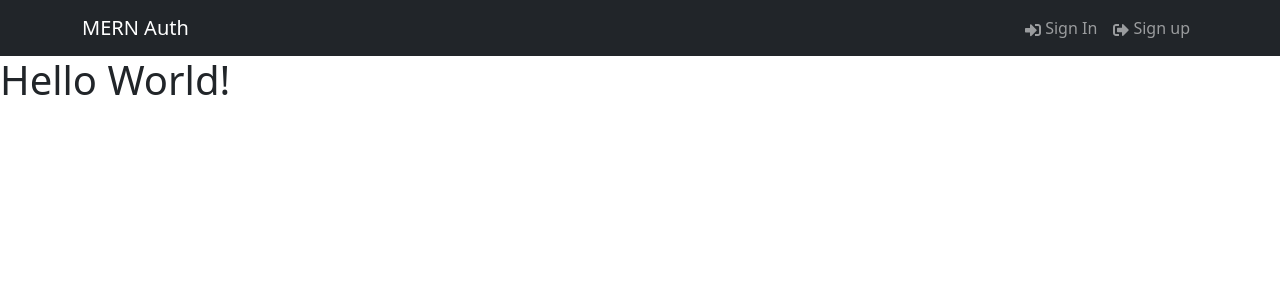
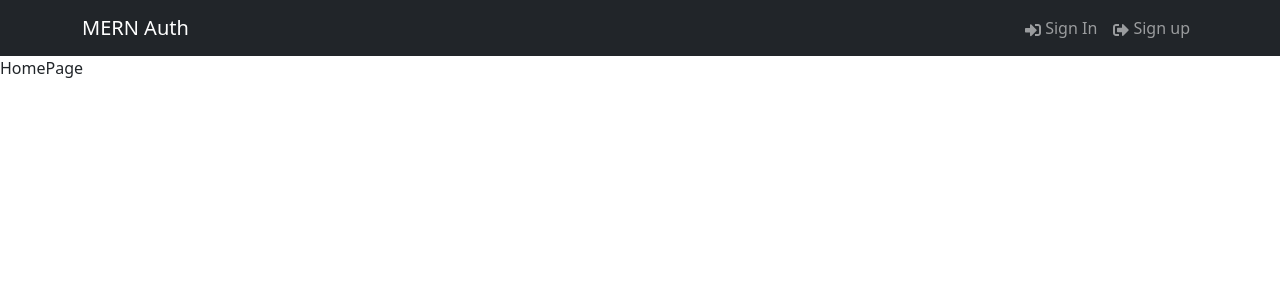
Before and after one commit to Tjklimoski/MERN_auth, a React app in the folder client/: page / in a window 1280 px wide. Shown: the top 300 px of the page. Built offline with nearby package versions, Linux system fonts and the light colour scheme; the HTML template or start-up script is replaced by a standard one.

Commit message:
create HomePage component

```diff
--- a/client/src/App.jsx
+++ b/client/src/App.jsx
@@ -1,10 +1,11 @@
 import Header from "./components/Header";
+import HomePage from "./pages/HomePage";
 
 function App() {
   return (
     <>
       <Header />
-      <h1>Hello World!</h1>
+      <HomePage />
     </>
   );
 }
--- /dev/null
+++ b/client/src/pages/HomePage.jsx
@@ -0,0 +1,5 @@
+import React from "react";
+
+export default function HomePage() {
+  return <div>HomePage</div>;
+}
```
